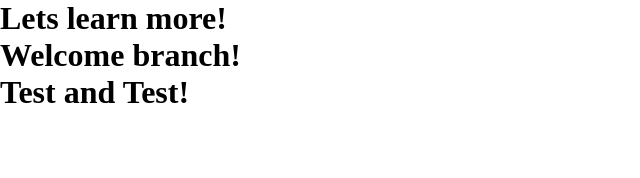
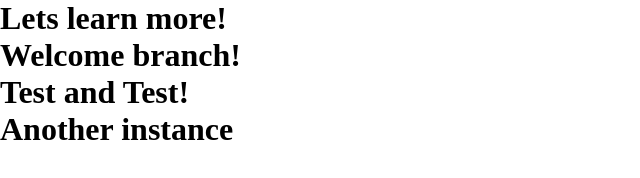
Before and after one commit to shittus/GIT-BEGINNERS, a plain HTML site: page index.html in a window 1280 px wide. Shown: the whole page, without its empty margins (0-640 px from the left). Drawn offline with Linux system fonts and the light colour scheme; files that its build step writes are made by us from their sources.

Commit message:
adother one

```diff
--- a/index.html
+++ b/index.html
@@ -12,6 +12,7 @@
     <h1>Lets learn more!</h1>
     <h1>Welcome branch!</h1>
     <h1>Test and Test!</h1>
+    <h1>Another instance</h1>
 
 </body>
 </html>
```
